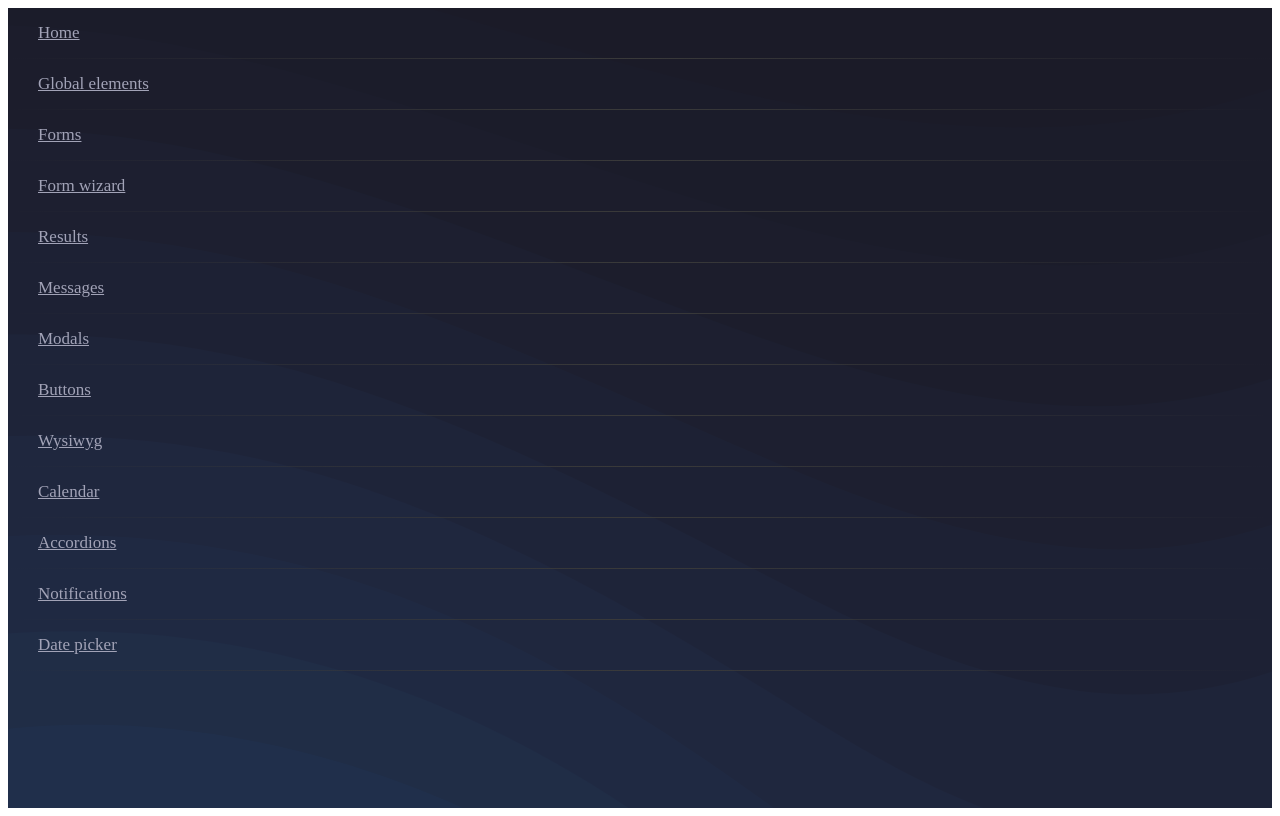
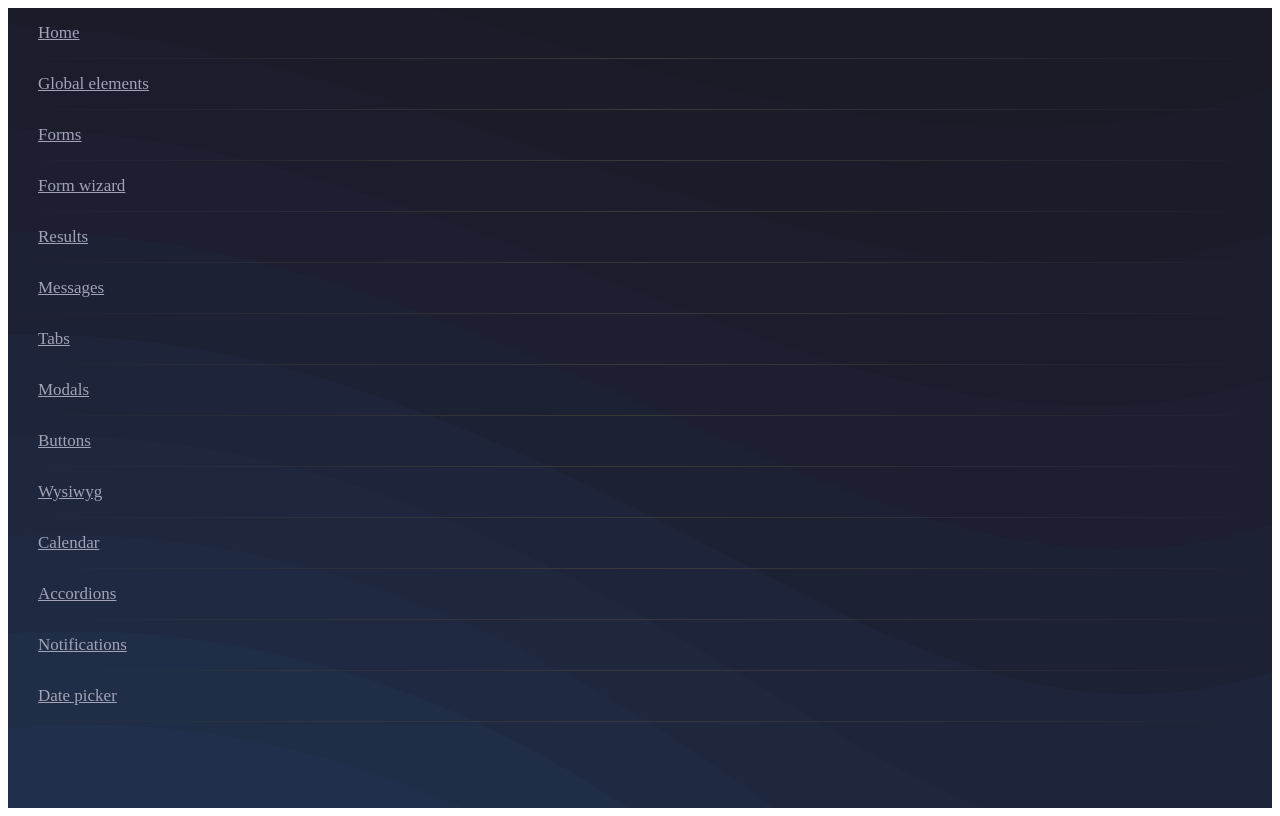
Before and after one commit to pablomf89/gstring-documentation, a React (Create React App) app: page / in a window 1280 px wide. Built offline with nearby package versions, Linux system fonts and the light colour scheme.

Commit message:
add tabs example and update version

```diff
--- a/package.json
+++ b/package.json
@@ -1,10 +1,10 @@
 {
   "name": "gstring-documentation",
-  "version": "0.1.0",
+  "version": "0.1.1",
   "private": true,
   "homepage": "https://pablomf89.github.io/gstring-documentation/",
   "dependencies": {
-    "@3ffect/gstring": "^1.0.11",
+    "@3ffect/gstring": "^1.0.12",
     "@reduxjs/toolkit": "^1.7.1",
     "@testing-library/jest-dom": "^5.11.9",
     "@testing-library/react": "^11.2.5",
--- /dev/null
+++ b/src/components/content/pages/tabsPage/tabsExample.tsx
@@ -0,0 +1,16 @@
+import { Tabs, TabItem } from "@3ffect/gstring";
+
+export default function TabsExample() {
+  return (
+    <Tabs defaultActiveTab="tab1">
+      <TabItem id="tab1" key="tab1" title="Tab 1">
+        Lorem ipsum, dolor sit amet consectetur adipisicing elit. Eos nulla quia tempore dolore? Voluptas totam cupiditate quam, sint doloribus voluptatibus provident sed excepturi, amet, blanditiis dolore? Fuga magnam
+        ducimus quis!
+      </TabItem>
+      <TabItem id="tab2" key="tab2" title="Tab 2">
+        Lorem, ipsum dolor sit amet consectetur adipisicing elit. Beatae, voluptates qui ullam repudiandae aperiam fugit dicta dignissimos magni quia rerum quae natus. Ipsum voluptas et inventore voluptates atque totam
+        dignissimos error, iste, ea harum, sapiente quas praesentium soluta voluptatum sint beatae voluptatibus asperiores architecto dolor? Assumenda commodi aperiam vel. Pariatur.
+      </TabItem>
+    </Tabs>
+  );
+}
--- /dev/null
+++ b/src/components/content/pages/tabsPage/tabsPage.tsx
@@ -0,0 +1,20 @@
+import React from "react";
+import { Prism as SyntaxHighlighter } from "react-syntax-highlighter";
+import { vs } from "react-syntax-highlighter/dist/esm/styles/prism";
+import TabsExample from "./tabsExample";
+export default class TabsPage extends React.Component {
+  render() {
+    return (
+      <>
+        <div className="inner">
+          <TabsExample />
+          <SyntaxHighlighter language="typescript" style={vs}>
+            {
+              'import Tabs, { TabItem } from "components/shared/tabs/tabs";\nimport React from "react";\n\nexport default function TabsExample() {\n  return (\n    <Tabs className="m2" defaultActiveTab="tab1">\n      <TabItem id="tab1" key="tab1" title="Tab 1">\n        Lorem ipsum, dolor sit amet consectetur adipisicing elit. Eos nulla quia tempore dolore? Voluptas totam cupiditate quam, sint doloribus voluptatibus provident sed excepturi, amet, blanditiis dolore? Fuga magnam\n        ducimus quis!\n      </TabItem>\n      <TabItem id="tab2" key="tab2" title="Tab 2">\n        Lorem, ipsum dolor sit amet consectetur adipisicing elit. Beatae, voluptates qui ullam repudiandae aperiam fugit dicta dignissimos magni quia rerum quae natus. Ipsum voluptas et inventore voluptates atque totam\n        dignissimos error, iste, ea harum, sapiente quas praesentium soluta voluptatum sint beatae voluptatibus asperiores architecto dolor? Assumenda commodi aperiam vel. Pariatur.\n      </TabItem>\n    </Tabs>\n  );\n}\n'
+            }
+          </SyntaxHighlighter>
+        </div>
+      </>
+    );
+  }
+}
--- a/src/components/master/router/PagesList.js
+++ b/src/components/master/router/PagesList.js
@@ -72,6 +72,17 @@ export const pages = [
     parentId: null,
     nicename: "messages",
     type: "messages",
+    showInNav: true,
+    showInSecondaryNav: true,
+    isPrivate: false,
+    profilesAllowed: 1,
+  },
+  {
+    N: "Tabs",
+    id: "tabs",
+    parentId: null,
+    nicename: "tabs",
+    type: "tabs",
     showInNav: true,
     showInSecondaryNav: true,
     isPrivate: false,
--- a/src/components/master/router/Router.Main.js
+++ b/src/components/master/router/Router.Main.js
@@ -18,6 +18,7 @@ import AccordionsPage from "components/content/pages/accordiosPage/accordiosPage
 import NotificationsPage from "components/content/pages/notificationsPage/notificationsPage";
 import DatePickerPage from "components/content/pages/datePickerPage/datePickerPage";
 import ResultsPage from "components/content/pages/resultsPage/resultsPage";
+import TabsPage from "components/content/pages/tabsPage/tabsPage";
 
 function getNavItemComponentByType(navItem, user, pages) {
   switch (navItem.type) {
@@ -47,6 +48,8 @@ function getNavItemComponentByType(navItem, user, pages) {
       return DatePickerPage;
     case "results":
       return ResultsPage;
+    case "tabs":
+      return TabsPage;
     default:
       return PageTypeNotImplemented;
   }
```
Also changed, not shown: 27 other files (tests, documents, lock files or other folders).
